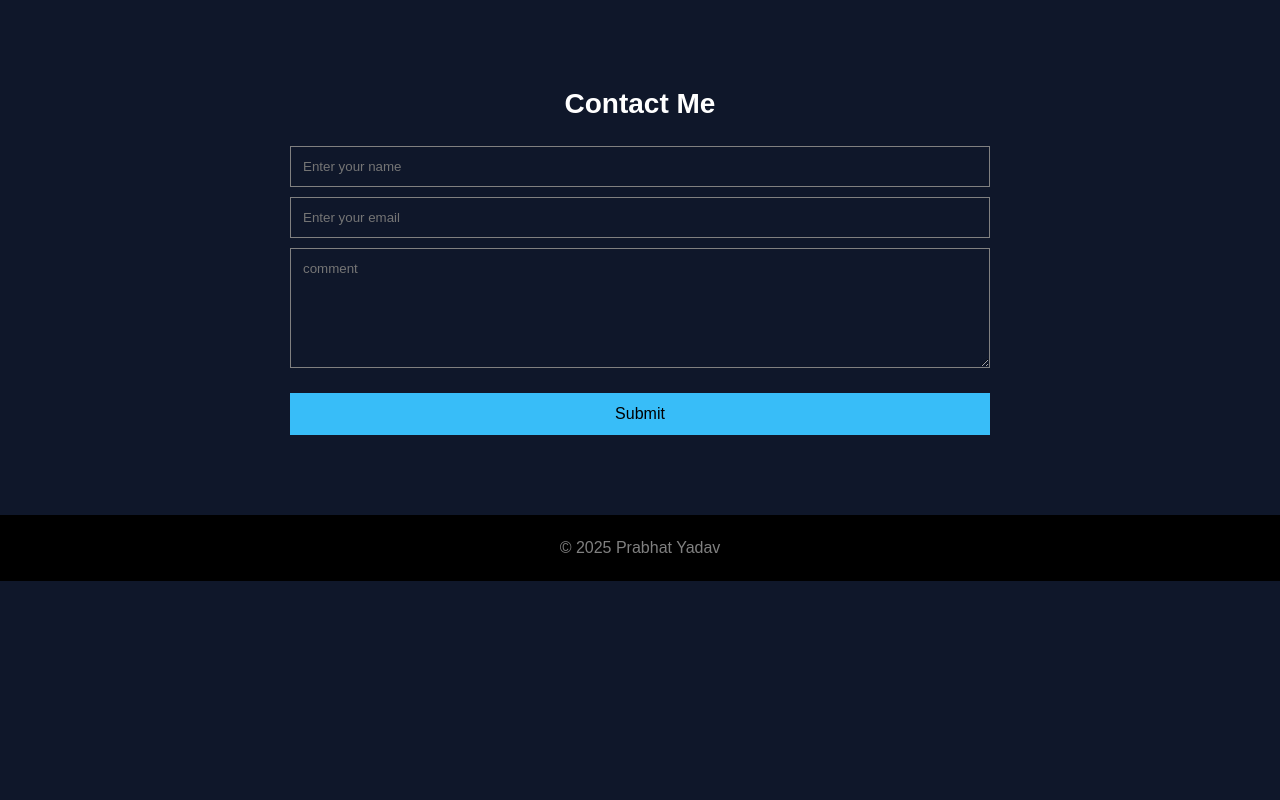
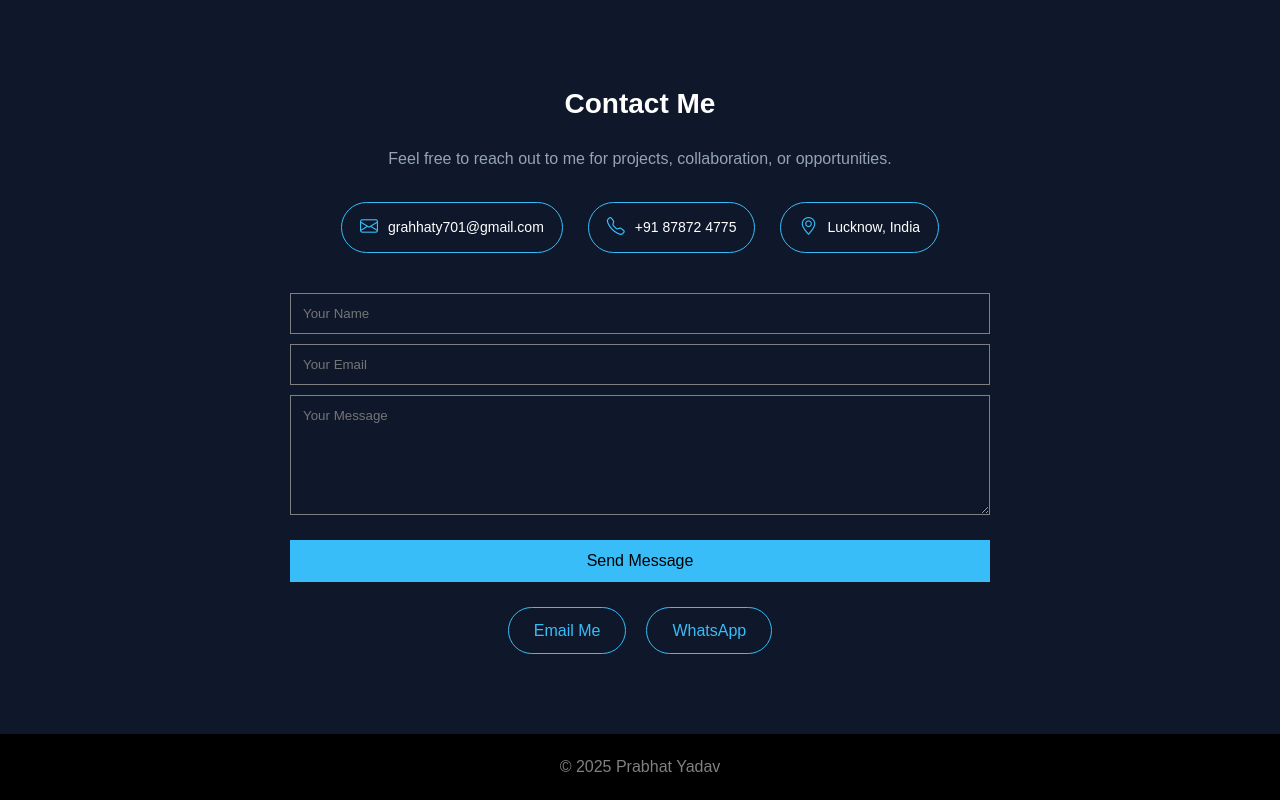
Before and after one commit to PrabhatYadav9/prabhat_protfolio_eternitylab, a plain HTML site: page index.html in a window 1280 px wide. Shown: the part 1995-2795 px from the top of the page. Before the commit the page ends 2576 px from the top, so only its background shows below. Drawn offline with nearby package versions, Linux system fonts and the light colour scheme.

Commit message:
contact form update

```diff
--- a/index.html
+++ b/index.html
@@ -116,16 +116,43 @@ to become a better developer.
 
   <!-- contact -->
   <section id="contact" class="reveal">
-    <h2>Contact Me</h2>
-    <form class="contact-form">
-      <input type="text" placeholder="Enter your name">
-      <input type="email" placeholder="Enter your email">
-      <textarea placeholder="comment"></textarea>
-      <button type="submit">Submit</button>
+  <h2>Contact Me</h2>
 
-    </form>
+  <p class="contact-text">
+    Feel free to reach out to me for projects, collaboration, or opportunities.
+  </p>
 
-  </section>
+  <!-- contact info boxes -->
+  <div class="contact-info">
+    <div>
+      <i class="bi bi-envelope"></i>
+      <span>grahhaty701@gmail.com</span>
+    </div>
+    <div>
+      <i class="bi bi-telephone"></i>
+      <span>+91 87872 4775</span>
+    </div>
+    <div>
+      <i class="bi bi-geo-alt"></i>
+      <span>Lucknow, India</span>
+    </div>
+  </div>
+
+  <!-- contact form -->
+  <form class="contact-form">
+    <input type="text" placeholder="Your Name" required>
+    <input type="email" placeholder="Your Email" required>
+    <textarea placeholder="Your Message" required></textarea>
+    <button type="submit">Send Message</button>
+  </form>
+
+  <!-- direct actions -->
+  <div class="contact-actions">
+    <a href="mailto:grahhaty701@gmail.com">Email Me</a>
+    <a href="https://wa.me/" target="_blank">WhatsApp</a>
+  </div>
+</section>
+
 
   <footer>
     <p>© 2025 Prabhat Yadav</p>
--- a/script.js
+++ b/script.js
@@ -32,3 +32,12 @@ window.addEventListener("scroll", () => {
         }
     });
 });
+
+
+const form = document.querySelector(".contact-form");
+
+form.addEventListener("submit", (e) => {
+    e.preventDefault();
+    alert("Thank you! Your message has been sent.");
+    form.reset();
+});
--- a/style.css
+++ b/style.css
@@ -277,6 +277,58 @@ footer {
   padding: 20px;
   color: gray;
 }
+/* new */
+.contact-text {
+    text-align: center;
+    color: #94a3b8;
+    margin-bottom: 30px;
+}
+
+.contact-info {
+    display: flex;
+    justify-content: center;
+    gap: 25px;
+    flex-wrap: wrap;
+    margin-bottom: 40px;
+}
+
+.contact-info div {
+    display: flex;
+    align-items: center;
+    gap: 10px;
+    padding: 10px 18px;
+    border-radius: 30px;
+    border: 1px solid #38bdf8;
+    font-size: 14px;
+}
+
+.contact-info i {
+    font-size: 18px;
+    color: #38bdf8;
+}
+
+/* direct buttons */
+.contact-actions {
+    display: flex;
+    justify-content: center;
+    gap: 20px;
+    margin-top: 25px;
+}
+
+.contact-actions a {
+    padding: 10px 25px;
+    border-radius: 25px;
+    border: 1px solid #38bdf8;
+    color: #38bdf8;
+    text-decoration: none;
+    transition: 0.3s;
+}
+
+.contact-actions a:hover {
+    background: #38bdf8;
+    color: #020617;
+}
+
 /* hamburger */
 .hamburger {
     display: none;
```
